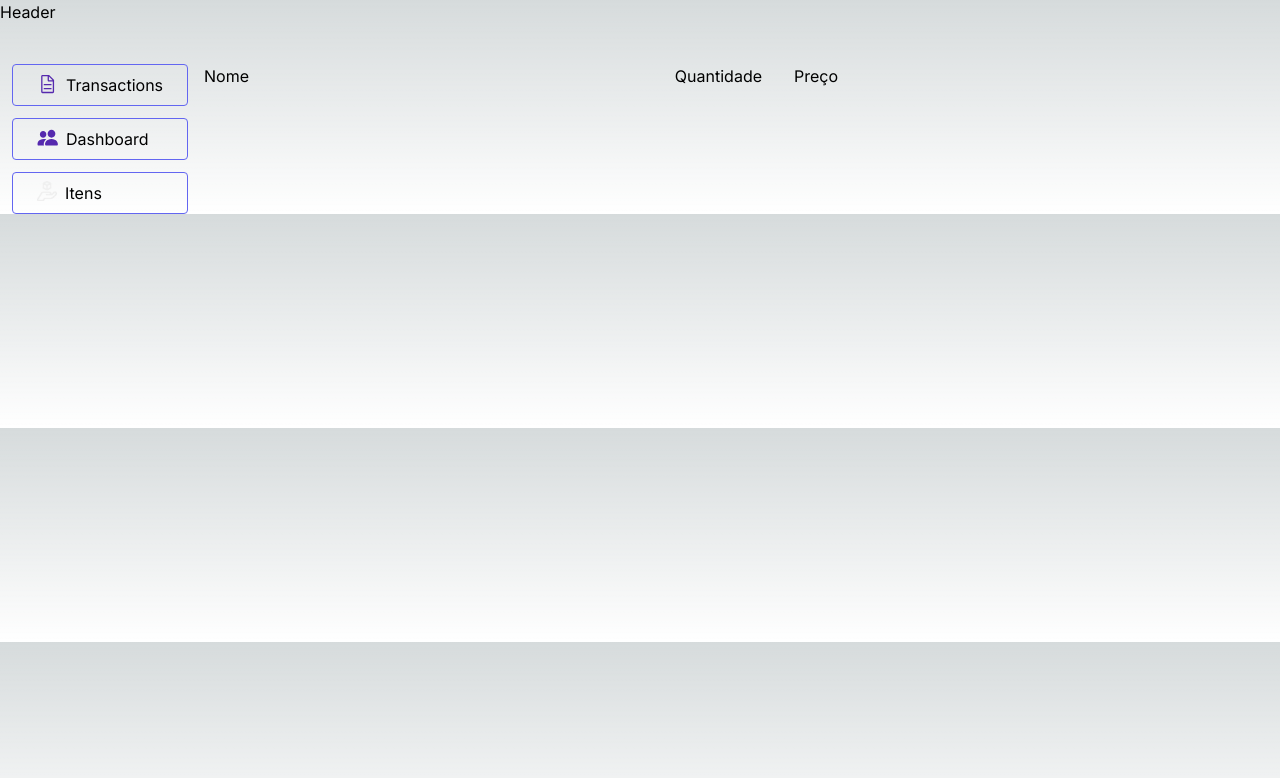
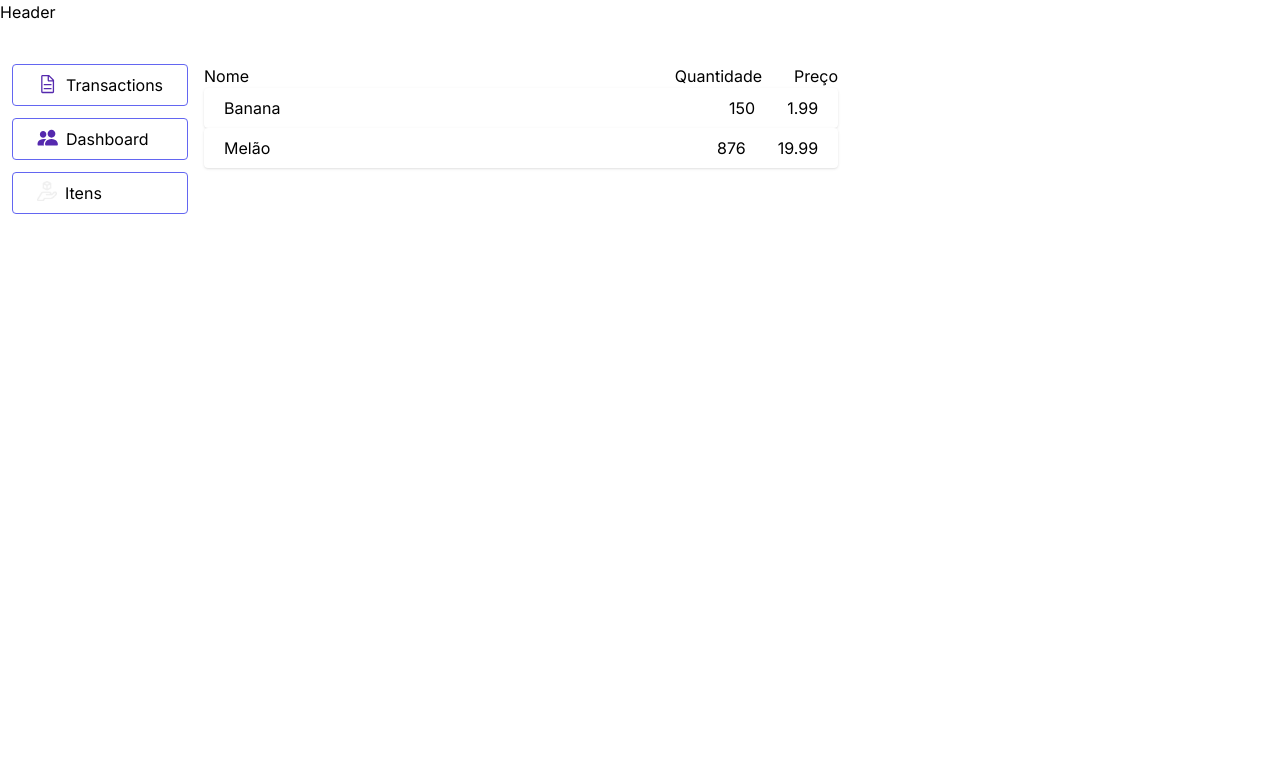
Before and after one commit to pedrogleta/go-digital, a Next.js app in the folder frontend/: page / in a window 1280 px wide. Shown: the top 778 px of the page. Built offline with nearby package versions, Linux system fonts and the light colour scheme.

Commit message:
iter through real items

```diff
--- /dev/null
+++ b/frontend/src/app/api/items/route.ts
@@ -0,0 +1,21 @@
+import { IAPIItem } from '@/types/items';
+import { NextResponse } from 'next/server';
+
+const items: IAPIItem[] = [
+  {
+    id: 1,
+    name: 'Banana',
+    price: 1.99,
+    quantity: 150,
+  },
+  {
+    id: 2,
+    name: 'Melão',
+    price: 19.99,
+    quantity: 876,
+  },
+];
+
+export async function GET(request: Request) {
+  return NextResponse.json(items);
+}
--- a/frontend/src/app/globals.css
+++ b/frontend/src/app/globals.css
@@ -16,7 +16,7 @@
   }
 }
 
-body {
+/* body {
   color: rgb(var(--foreground-rgb));
   background: linear-gradient(
       to bottom,
@@ -24,4 +24,4 @@ body {
       rgb(var(--background-end-rgb))
     )
     rgb(var(--background-start-rgb));
-}
+} */
--- /dev/null
+++ b/frontend/src/components/Item.tsx
@@ -0,0 +1,14 @@
+interface ItemProps {
+  id: number;
+  name: string;
+  quantity: number;
+  price: number;
+}
+
+export const Item = (props: ItemProps) => (
+  <div className="flex flex-row w-full bg-white shadow rounded px-5 py-2">
+    <h2 className="mr-auto">{props.name}</h2>
+    <h2 className="mr-8">{props.quantity}</h2>
+    <h2>{props.price}</h2>
+  </div>
+);
--- a/frontend/src/components/MainSection.tsx
+++ b/frontend/src/components/MainSection.tsx
@@ -1,9 +1,35 @@
-export const MainSection = () => (
+'use client';
+
+import { useEffect, useState } from 'react';
+import { Item } from './Item';
+import { IAPIItem } from '@/types/items';
+
+export const MainSection = () => {
+  const [items, setItems] = useState<IAPIItem[]>([]);
+
+  useEffect(() => {
+    fetch('http://localhost:3000/api/items')
+      .then((response) => response.json())
+      .then((data) => setItems(data));
+  }, [setItems]);
+
+  return (
     <div className="ml-4 w-1/2">
       <div className="flex flex-row w-full">
         <h2 className="mr-auto">Nome</h2>
         <h2 className="mr-8">Quantidade</h2>
         <h2>Preço</h2>
       </div>
+
+      {items.map((item) => (
+        <Item
+          key={item.id}
+          id={item.id}
+          name={item.name}
+          price={item.price}
+          quantity={item.quantity}
+        />
+      ))}
     </div>
   );
+};
--- /dev/null
+++ b/frontend/src/types/items.ts
@@ -0,0 +1,6 @@
+export interface IAPIItem {
+  id: number;
+  name: string;
+  quantity: number;
+  price: number;
+}
```
Also changed, not shown: frontend/src/app/layout.tsx (+6 -6 lines). Lines whose indentation alone changed are shown as unchanged.
